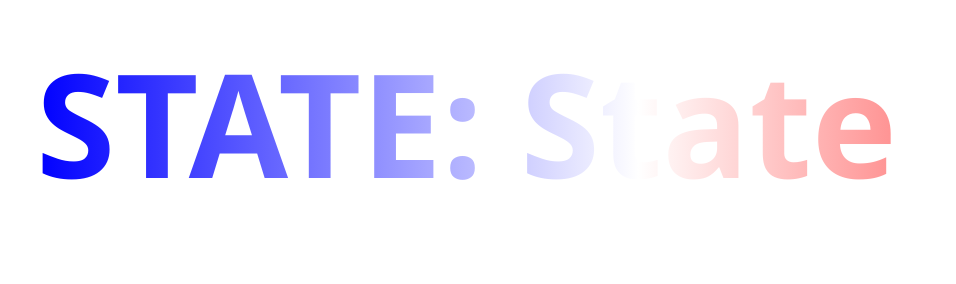
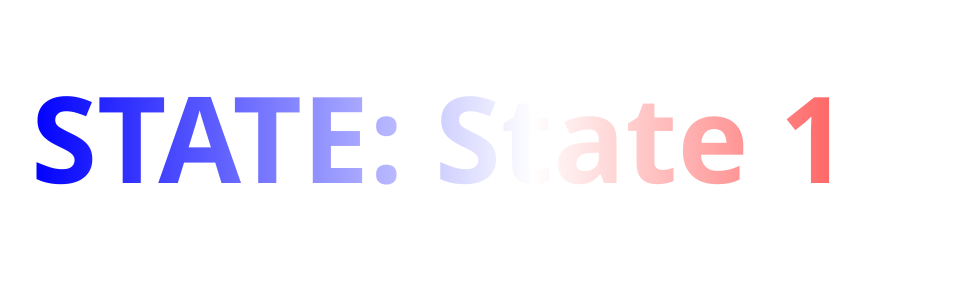
Before and after one commit to notpogix/new-states-overalay, a plain HTML site: page index.html in a window 1280 px wide. Shown: the full height of the page, 324-1280 px from the left. Drawn offline with Linux system fonts and the light colour scheme.

Commit message:
Update index.html

```diff
--- a/index.html
+++ b/index.html
@@ -9,7 +9,7 @@
       overflow: hidden;
       display: flex;
       align-items: center;
-      gap: 40px;
+      gap: 35px;
       padding: 20px;
     }
 
@@ -19,13 +19,13 @@
     }
 
     svg {
-      width: 1000px;
+      width: 800px;
       height: 200px;
     }
 
     text {
       font-family: 'Segoe UI', sans-serif;
-      font-size: 160px;
+      font-size: 120px;
       font-weight: bold;
     }
   </style>
@@ -33,7 +33,7 @@
 <body>
   <img id="map" src="https://static.vecteezy.com/system/resources/thumbnails/017/197/464/small/usa-concept-represented-by-map-and-flag-icon-isolated-and-flat-illustration-free-png.png" alt="US Map" />
 
-  <svg viewBox="0 0 1000 200" preserveAspectRatio="xMinYMid meet">
+  <svg viewBox="0 0 800 200" preserveAspectRatio="xMinYMid meet">
     <defs>
       <linearGradient id="usFlagGradient" x1="0%" y1="0%" x2="100%" y2="0%">
         <stop offset="0%" stop-color="blue" />
```
